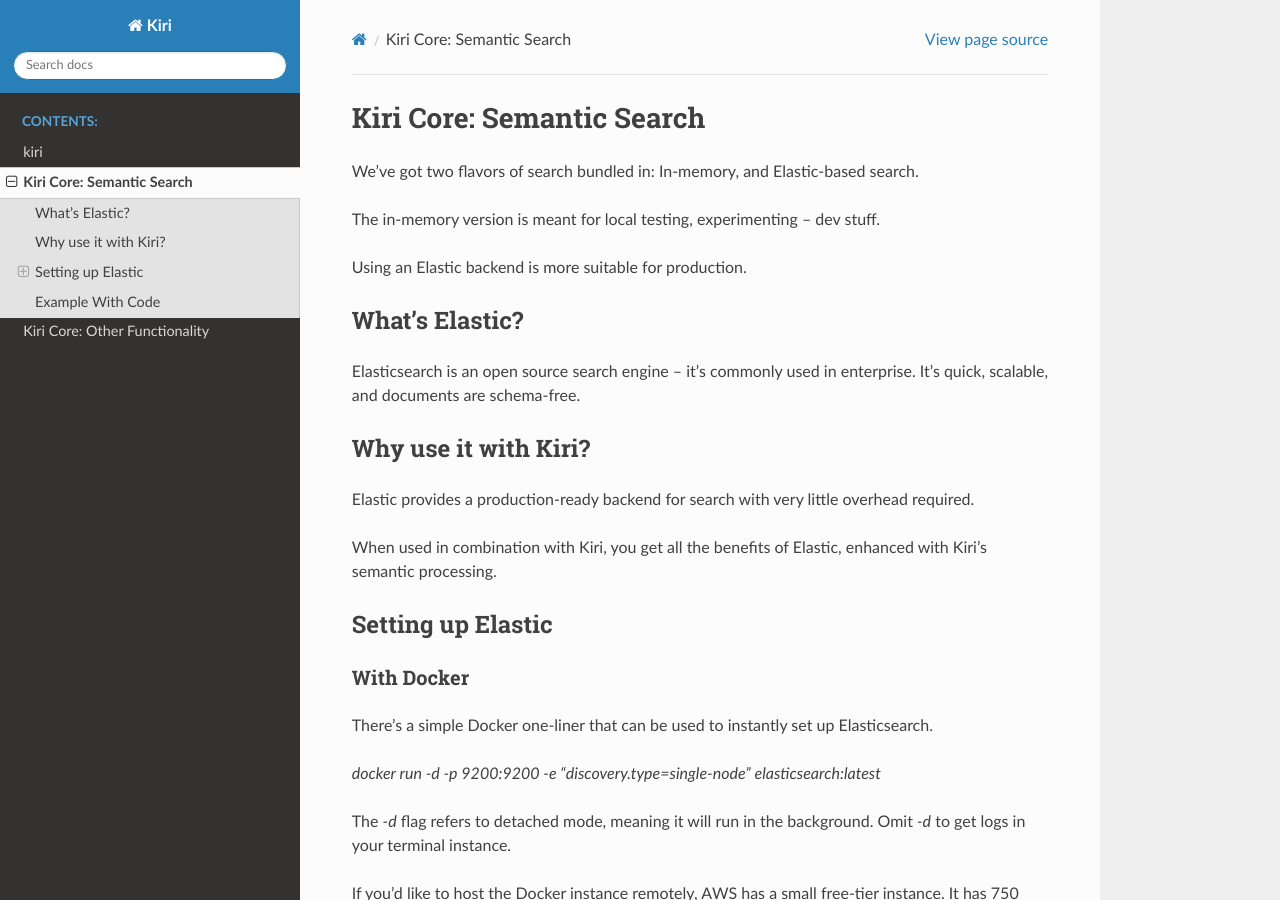
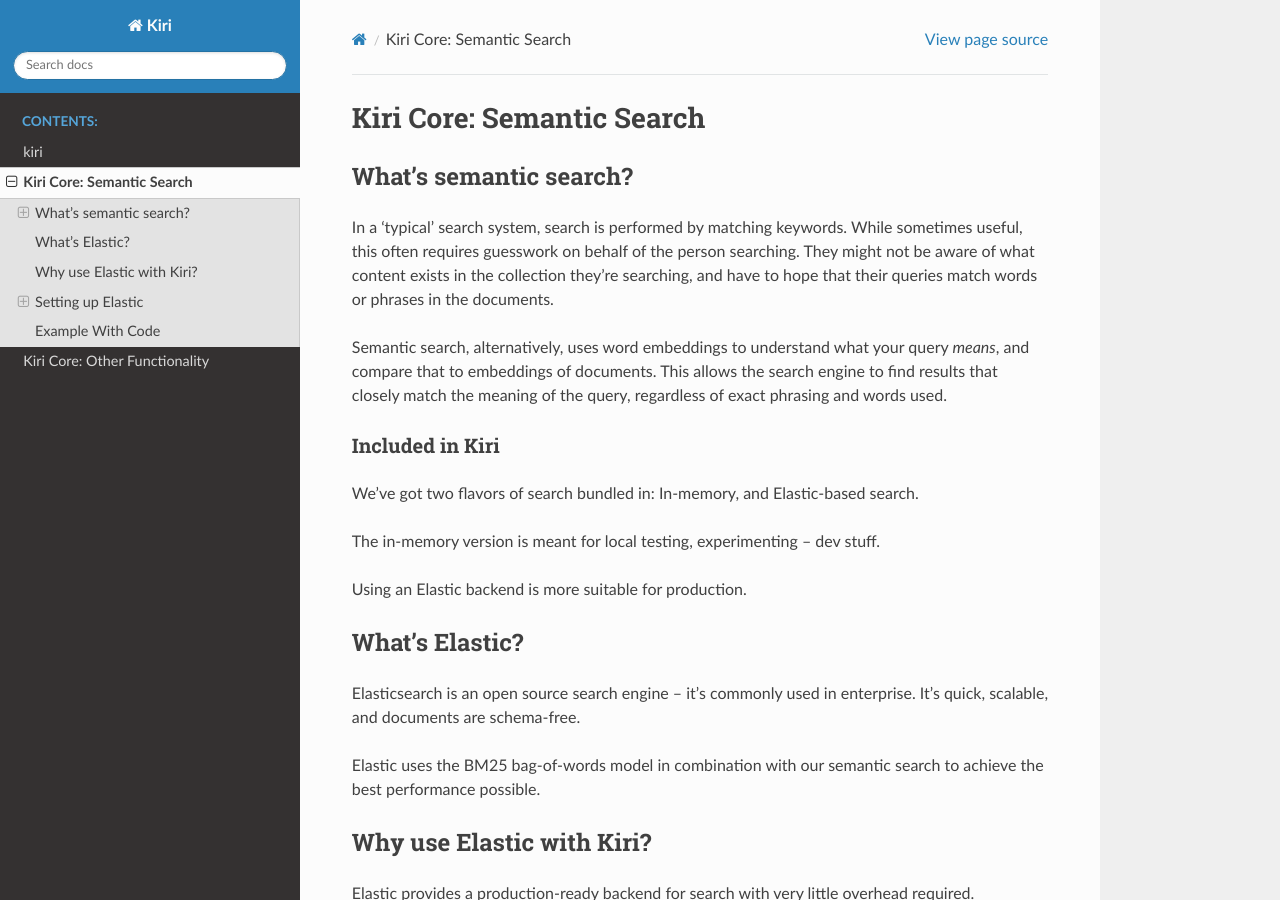
Before and after one commit to backprop-ai/backprop, a Sphinx documentation site: the page built from docs/source/Search.rst, in a window 1280 px wide and 900 px high. Built offline with Sphinx 7.4.7 and the Read the Docs theme 2.0.0, drawn with Linux system fonts in a browser that asks for light colours.

Commit message:
Semantic Search explanation

```diff
--- a/docs/source/Search.rst
+++ b/docs/source/Search.rst
@@ -1,23 +1,38 @@
 Kiri Core: Semantic Search
 ==========================
+What's semantic search?
+-----------------------
+In a 'typical' search system, search is performed by matching keywords. While sometimes useful, this often requires guesswork on behalf of the person searching.
+They might not be aware of what content exists in the collection they're searching, and have to hope that their queries match words or phrases in the documents.
 
+Semantic search, alternatively, uses word embeddings to understand what your query *means*, and compare that to embeddings of documents. This allows the search engine
+to find results that closely match the meaning of the query, regardless of exact phrasing and words used.
+
+
+Included in Kiri
+~~~~~~~~~~~~~~~~
 We've got two flavors of search bundled in: In-memory, and Elastic-based search.
 
 The in-memory version is meant for local testing, experimenting -- dev stuff.
 
 Using an Elastic backend is more suitable for production.
 
+
 What's Elastic?
 ---------------
 Elasticsearch is an open source search engine -- it's commonly used in enterprise.
 It's quick, scalable, and documents are schema-free.
 
-Why use it with Kiri?
+Elastic uses the BM25 bag-of-words model in combination with our semantic search to achieve the best performance possible.
+
+
+Why use Elastic with Kiri?
 ---------------------
 Elastic provides a production-ready backend for search with very little overhead required.
 
 When used in combination with Kiri, you get all the benefits of Elastic, enhanced with Kiri's
 semantic processing.
+
 
 Setting up Elastic
 ------------------
```
Also changed, not shown: 1 other file.
